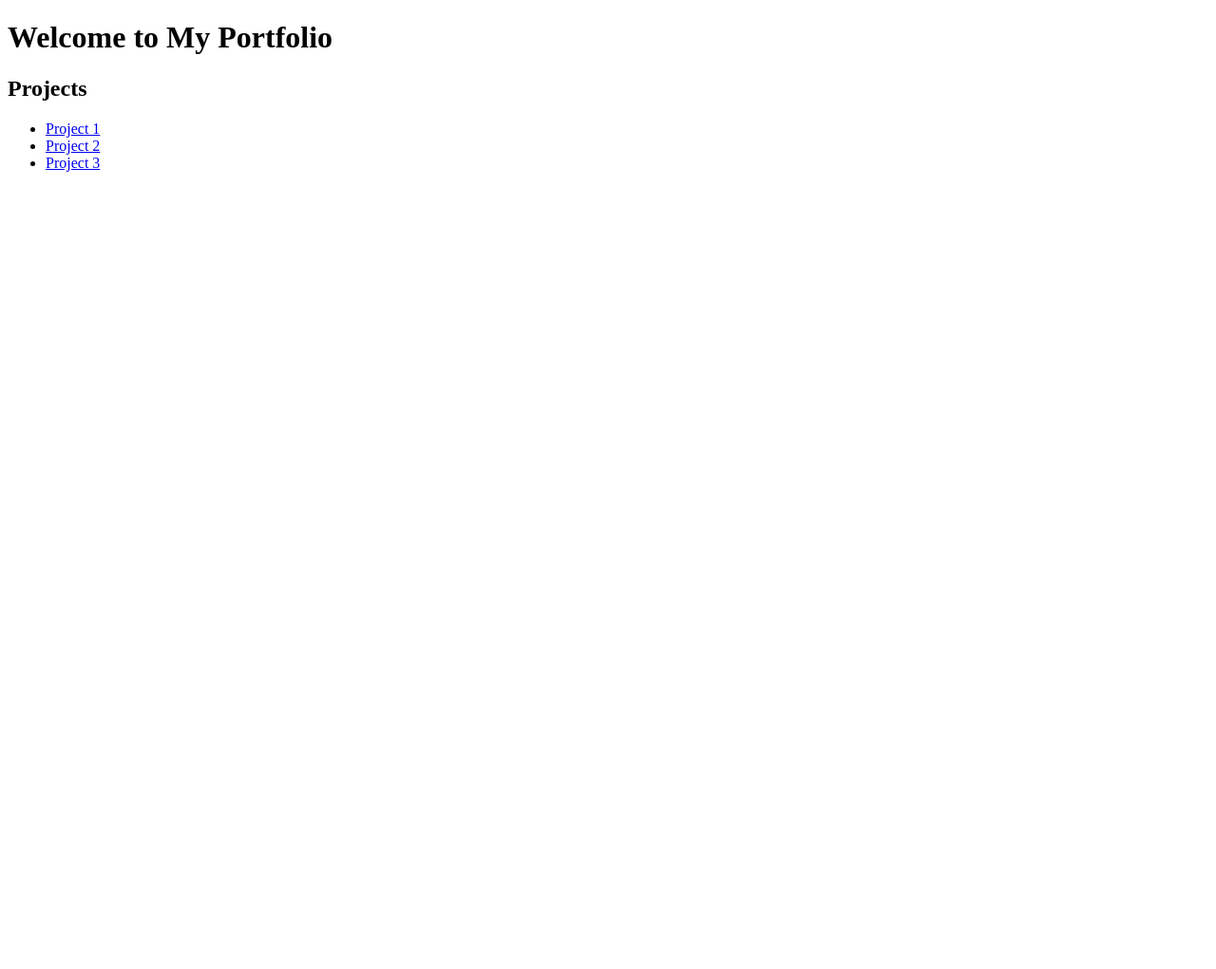
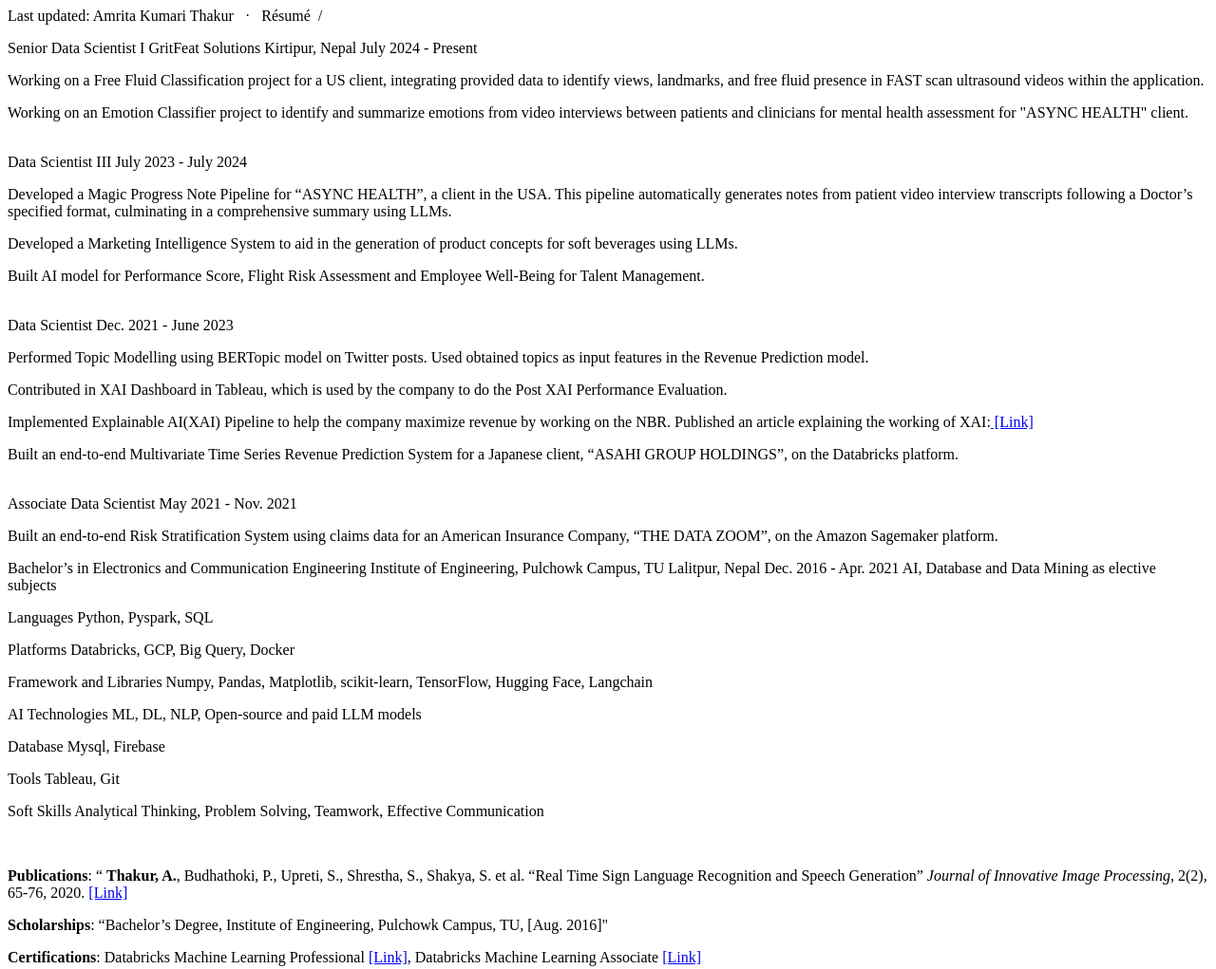
Before and after one commit to amrita-thakur/amrita-thakur.github.io, a plain HTML site: page index.html in a window 1280 px wide. Shown: the whole page at 95% size. Before the commit the page ends 800 px from the top, so only its background shows below. Drawn offline with Linux system fonts and the light colour scheme.

Commit message:
update: add sections

```diff
--- a/index.html
+++ b/index.html
@@ -1,22 +1,34 @@
-<!DOCTYPE html>
-<html lang="en">
-<head>
-    <meta charset="UTF-8">
-    <meta name="viewport" content="width=device-width, initial-scale=1.0">
-    <title>My Portfolio</title>
-    <link rel="stylesheet" href="styles.css">
-</head>
-<body>
-    <header>
-        <h1>Welcome to My Portfolio</h1>
-    </header>
-    <section>
-        <h2>Projects</h2>
-        <ul>
-            <li><a href="#">Project 1</a></li>
-            <li><a href="#">Project 2</a></li>
-            <li><a href="#">Project 3</a></li>
-        </ul>
-    </section>
-</body>
-</html>
+<p><span>Last updated: </span> <span>Amrita Kumari Thakur   ·   Résumé</span> <span> / </span></p>
+<p><span>Senior Data Scientist I</span> <span>GritFeat Solutions</span> <span>Kirtipur, Nepal</span> <span>July 2024 - Present</span></p>
+<p><span>Working on a Free Fluid Classification project for a US client, integrating provided data to identify views, landmarks, and free fluid presence in FAST scan ultrasound videos within the application.</span></p>
+<p><span>Working on an Emotion Classifier project to identify and summarize emotions from video interviews between patients and clinicians for mental health assessment for "ASYNC HEALTH" client.<br />
+<br />
+</span></p>
+<p><span>Data Scientist III</span> <span>July 2023 - July 2024</span></p>
+<p><span>Developed a Magic Progress Note Pipeline for “ASYNC HEALTH”, a client in the USA. This pipeline automatically generates notes from patient video interview transcripts following a Doctor’s specified format, culminating in a comprehensive summary using LLMs.</span></p>
+<p><span>Developed a Marketing Intelligence System to aid in the generation of product concepts for soft beverages using LLMs. </span></p>
+<p><span>Built AI model for Performance Score, Flight Risk Assessment and Employee Well-Being for Talent Management.<br />
+<br />
+</span></p>
+<p><span>Data Scientist</span> <span>Dec. 2021 - June 2023</span></p>
+<p><span>Performed Topic Modelling using BERTopic model on Twitter posts. Used obtained topics as input features in the Revenue Prediction model.</span></p>
+<p><span>Contributed in XAI Dashboard in Tableau, which is used by the company to do the Post XAI Performance Evaluation.</span></p>
+<p><span>Implemented Explainable AI(XAI) Pipeline to help the company maximize revenue by working on the NBR. Published an article explaining the working of XAI:<a href="https://medium.com/@amrita.thakur/explainable-ai-xai-a66ad80f0085"><span style="color: link"> [Link]</span></a></span></p>
+<p><span>Built an end-to-end Multivariate Time Series Revenue Prediction System for a Japanese client, “ASAHI GROUP HOLDINGS”, on the Databricks platform.<br />
+<br />
+</span></p>
+<p><span>Associate Data Scientist</span> <span>May 2021 - Nov. 2021</span></p>
+<p><span>Built an end-to-end Risk Stratification System using claims data for an American Insurance Company, “THE DATA ZOOM”, on the Amazon Sagemaker platform.<br />
+</span></p>
+<p><span>Bachelor’s in Electronics and Communication Engineering</span> <span>Institute of Engineering, Pulchowk Campus, TU</span> <span>Lalitpur, Nepal</span> <span>Dec. 2016 - Apr. 2021</span> <span>AI, Database and Data Mining as elective subjects </span></p>
+<p><span>Languages</span> <span>Python, Pyspark, SQL</span></p>
+<p><span>Platforms</span> <span>Databricks, GCP, Big Query, Docker</span></p>
+<p><span>Framework and Libraries</span> <span>Numpy, Pandas, Matplotlib, scikit-learn, TensorFlow, Hugging Face, Langchain</span></p>
+<p><span>AI Technologies</span> <span>ML, DL, NLP, Open-source and paid LLM models</span></p>
+<p><span>Database</span> <span>Mysql, Firebase</span></p>
+<p><span>Tools</span> <span>Tableau, Git</span></p>
+<p><span>Soft Skills</span> <span>Analytical Thinking, Problem Solving, Teamwork, Effective Communication </span></p>
+<p><span> </span> <span> </span></p>
+<p><strong>Publications</strong>: “ <strong>Thakur, A.</strong>, Budhathoki, P., Upreti, S., Shrestha, S., Shakya, S. et al. “Real Time Sign Language Recognition and Speech Generation” <em>Journal of Innovative Image Processing</em>, 2(2), 65-76, 2020. <a href="https://irojournals.com/iroiip/article/view/2/2/1"><span style="color: link"> [Link]</span></a></p>
+<p><strong>Scholarships</strong>: “Bachelor’s Degree, Institute of Engineering, Pulchowk Campus, TU, [Aug. 2016]" <em></em></p>
+<p><strong>Certifications</strong>: Databricks Machine Learning Professional <a href="https://credentials.databricks.com/60a30591-d3d1-476b-902a-4d0a660aba5d"><span style="color: link"> [Link]</span></a>, Databricks Machine Learning Associate <a href="https://credentials.databricks.com/93d20c39-a298-47ee-b56b-cdf2529e5cef"><span style="color: link"> [Link]</span></a> <em></em></p>
```
